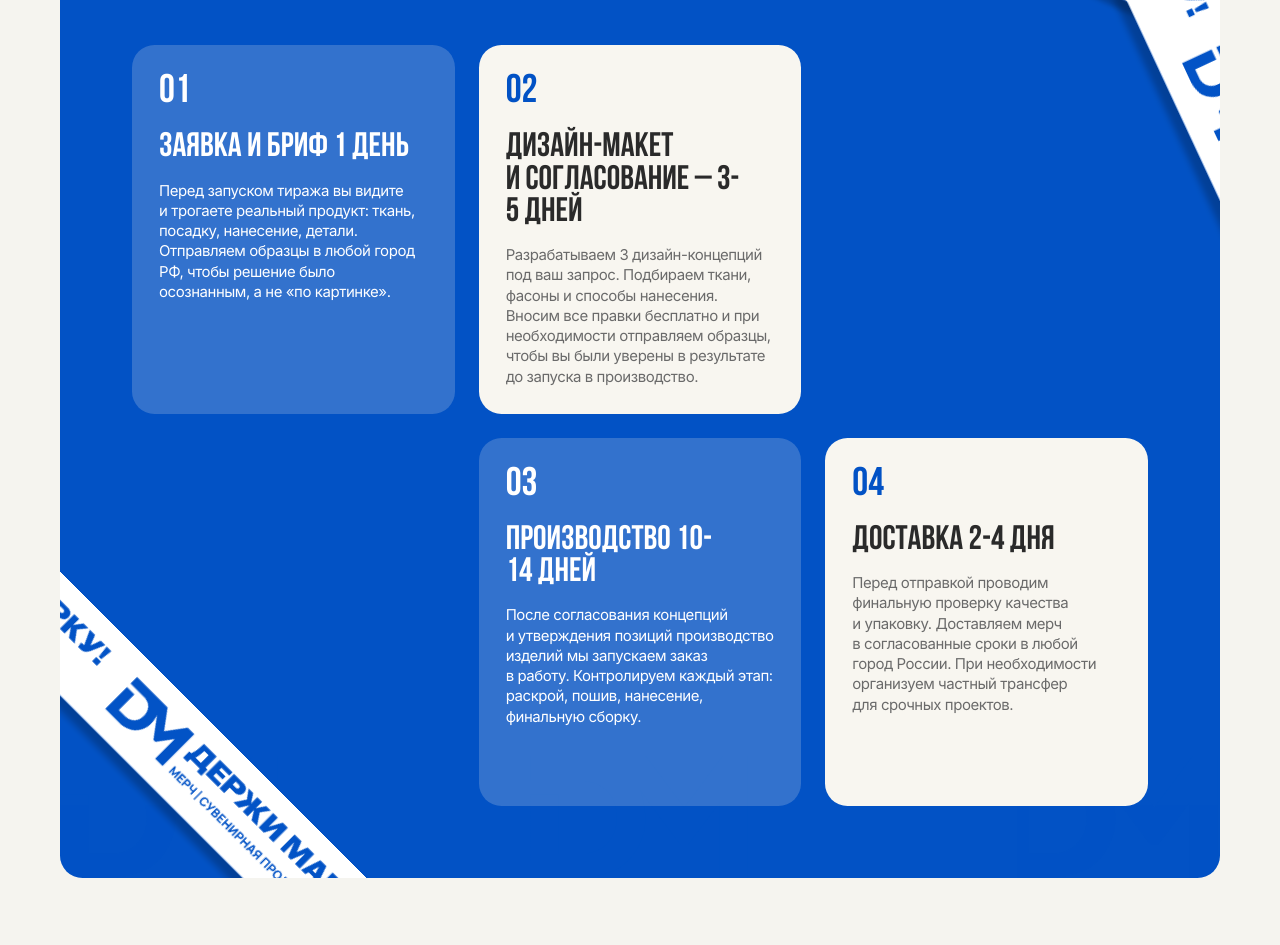
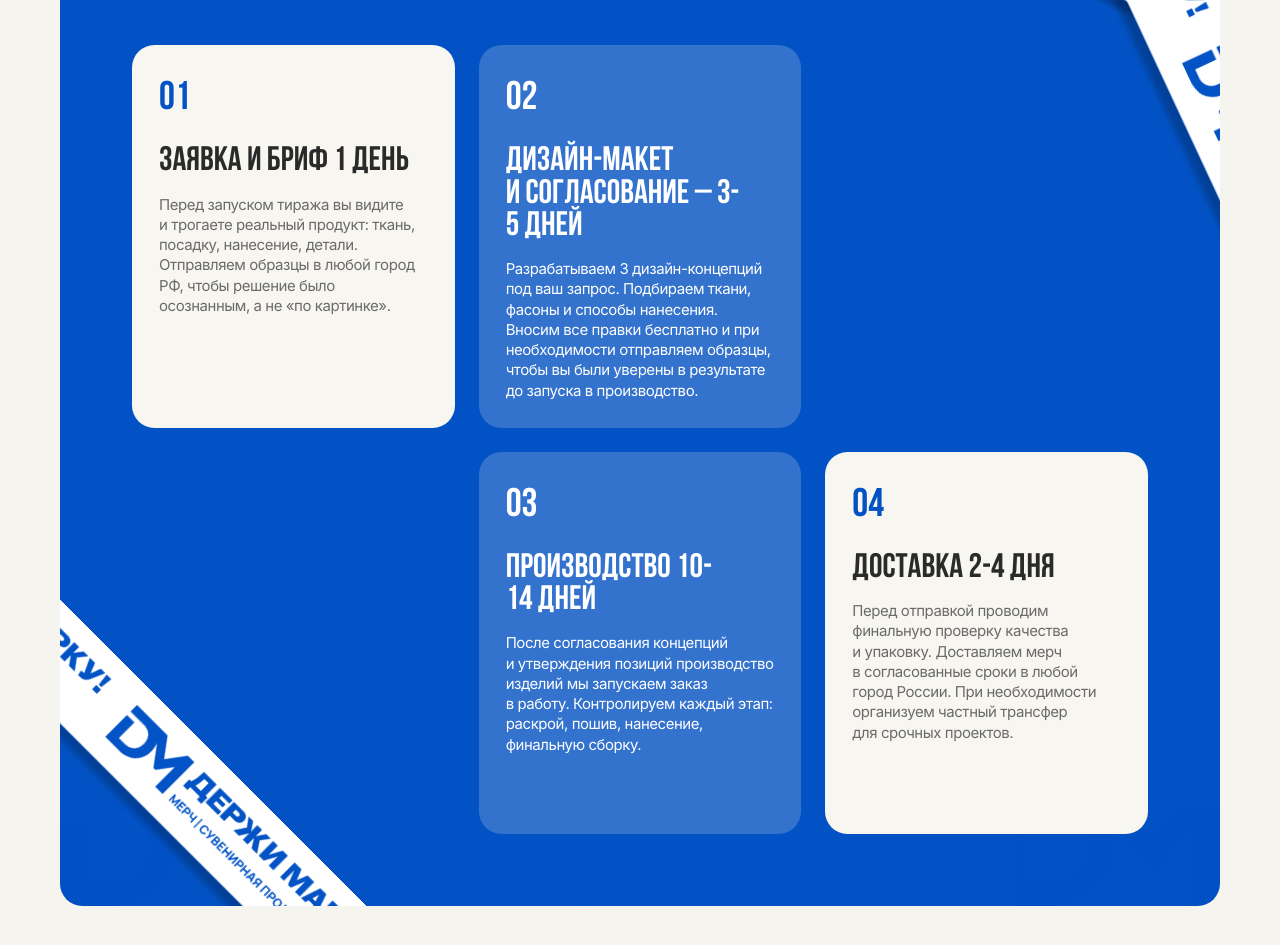
Before and after one commit to true-lnz/dm-merch-ru, a Next.js app: page / in a window 1280 px wide. Shown: the part 10880-11825 px from the top of the page. Built offline with nearby package versions, Linux system fonts and the light colour scheme.

Commit message:
Добавил блок этапов в Каталоге

```diff
--- /dev/null
+++ b/src/shared/config/work-stages/index.ts
@@ -0,0 +1 @@
+export { WORK_STAGES, type WorkStageItem } from "./work-stages";
--- /dev/null
+++ b/src/shared/config/work-stages/work-stages.ts
@@ -0,0 +1,32 @@
+export type WorkStageItem = {
+  number: string;
+  title: string;
+  description: string;
+};
+
+export const WORK_STAGES = [
+  {
+    number: "01",
+    title: "Заявка и бриф\n1 день",
+    description:
+      "Перед запуском тиража вы видите и трогаете реальный продукт: ткань, посадку, нанесение, детали. Отправляем образцы в любой город РФ, чтобы решение было осознанным, а не «по картинке».",
+  },
+  {
+    number: "02",
+    title: "Дизайн-макет и согласование – 3-5 дней",
+    description:
+      "Разрабатываем 3 дизайн-концепций под ваш запрос. Подбираем ткани, фасоны и способы нанесения. Вносим все правки бесплатно и при необходимости отправляем образцы, чтобы вы были уверены в результате до запуска в производство.",
+  },
+  {
+    number: "03",
+    title: "Производство\n10-14 дней",
+    description:
+      "После согласования концепций и утверждения позиций производство изделий мы запускаем заказ в работу. Контролируем каждый этап: раскрой, пошив, нанесение, финальную сборку.",
+  },
+  {
+    number: "04",
+    title: "доставка\n2-4 дня",
+    description:
+      "Перед отправкой проводим финальную проверку качества и упаковку. Доставляем мерч в согласованные сроки в любой город России. При необходимости организуем частный трансфер для срочных проектов.",
+  },
+] satisfies WorkStageItem[];
--- /dev/null
+++ b/src/shared/lib/work-stage-tone.ts
@@ -0,0 +1,7 @@
+export function isLightWorkStageCard(index: number, columns: number) {
+  const safeColumns = Math.max(1, columns);
+  const row = Math.floor(index / safeColumns);
+  const col = index % safeColumns;
+
+  return (row + col) % 2 === 0;
+}
--- /dev/null
+++ b/src/shared/ui/work-stage-card/index.ts
@@ -0,0 +1 @@
+export { WorkStageCard } from "./work-stage-card";
--- /dev/null
+++ b/src/shared/ui/work-stage-card/work-stage-card.tsx
@@ -0,0 +1,26 @@
+import { type WorkStageItem } from "@/shared/config/work-stages";
+import { cn } from "@/shared/lib/cn";
+
+type WorkStageCardProps = {
+  stage: WorkStageItem;
+  className?: string;
+  numberClassName?: string;
+  titleClassName?: string;
+  descriptionClassName?: string;
+};
+
+export function WorkStageCard({
+  stage,
+  className,
+  numberClassName,
+  titleClassName,
+  descriptionClassName,
+}: WorkStageCardProps) {
+  return (
+    <article className={className}>
+      <p className={cn("font-heading leading-none uppercase", numberClassName)}>{stage.number}</p>
+      <h3 className={cn("font-heading uppercase", titleClassName)}>{stage.title}</h3>
+      <p className={descriptionClassName}>{stage.description}</p>
+    </article>
+  );
+}
--- a/src/views/catalog/ui/catalog-page.tsx
+++ b/src/views/catalog/ui/catalog-page.tsx
@@ -3,6 +3,7 @@ import { WidowFix } from "@/shared/ui/widow-fix";
 import { CatalogCases } from "@/widgets/catalog-cases";
 import { CatalogHero } from "@/widgets/catalog-hero";
 import { CatalogProducts } from "@/widgets/catalog-products";
+import { CatalogWorkStages } from "@/widgets/catalog-work-stages";
 import { FaqSection } from "@/widgets/faq-section";
 
 export function CatalogPage() {
@@ -12,6 +13,7 @@ export function CatalogPage() {
       <CatalogHero />
       <CatalogProducts />
       <CatalogCases />
+      <CatalogWorkStages />
       <FaqSection />
       <RequestCta />
     </>
--- /dev/null
+++ b/src/widgets/catalog-work-stages/catalog-work-stages.tsx
@@ -0,0 +1,69 @@
+import { WORK_STAGES } from "@/shared/config/work-stages";
+import { cn } from "@/shared/lib/cn";
+import { isLightWorkStageCard } from "@/shared/lib/work-stage-tone";
+import { PageSubheading } from "@/shared/ui/page-subheading";
+import { RequestForm } from "@/shared/ui/request-form";
+import { WorkStageCard } from "@/shared/ui/work-stage-card";
+import Image from "next/image";
+
+const CATALOG_STAGES_TITLE = "от разработки\nдизайна до отправки";
+
+export function CatalogWorkStages() {
+  return (
+    <section className="my-[63px] md:my-[72px] xl:my-[90px]">
+      <div className="relative -mx-[var(--layout-side-padding)] overflow-hidden rounded-none bg-[var(--accent)] px-[26px] py-[28px] text-white sm:-mx-0 sm:rounded-[18px] md:rounded-[22.5px] md:px-[38px] md:py-[44px] xl:px-[80px] xl:py-[72px]">
+        <Image
+          src="/catalog/img_card_catalog_cover.svg"
+          alt=""
+          aria-hidden="true"
+          fill
+          sizes="100vw"
+          className="pointer-events-none select-none object-cover object-[68%_35%] opacity-95"
+        />
+
+        <div className="relative z-10">
+          <PageSubheading title={CATALOG_STAGES_TITLE} titleClassName="text-white" />
+
+          <div className="mt-7 grid gap-4 lg:gap-5 xl:mt-[74px] xl:grid-cols-[minmax(0,1fr)_484px] xl:items-stretch xl:gap-9">
+            <div className="grid gap-4 md:grid-cols-2 md:gap-5">
+              {WORK_STAGES.map((stage, index) => {
+                const isLightOnMobile = isLightWorkStageCard(index, 1);
+                const isLightOnDesktop = isLightWorkStageCard(index, 2);
+
+                return (
+                  <WorkStageCard
+                    key={stage.number}
+                    stage={stage}
+                    className={cn(
+                      "min-h-[210px] rounded-[18px] p-[18px] md:min-h-[320px] md:p-[27px]",
+                      isLightOnMobile ? "bg-[#F5F4EF] text-[var(--heading)]" : "bg-[rgba(248,246,240,0.2)] text-white",
+                      isLightOnDesktop ? "md:bg-[#F5F4EF] md:text-[var(--heading)]" : "md:bg-[rgba(248,246,240,0.2)] md:text-white",
+                    )}
+                    numberClassName={cn(
+                      "text-3xl md:text-5xl",
+                      isLightOnMobile ? "text-[var(--accent)]" : "text-white",
+                      isLightOnDesktop ? "md:text-[var(--accent)]" : "md:text-white",
+                    )}
+                    titleClassName="whitespace-pre-line mt-4 text-3xl leading-[0.94] md:mt-5 xl:text-5xl"
+                    descriptionClassName={cn(
+                      "mt-4 text-xs leading-[1.3] tracking-[-0.04em] md:text-base",
+                      isLightOnMobile ? "text-[#404040]" : "text-[rgba(255,255,255,0.92)]",
+                      isLightOnDesktop ? "md:text-[#404040]" : "md:text-[rgba(255,255,255,0.92)]",
+                    )}
+                  />
+                );
+              })}
+            </div>
+
+            <aside className="rounded-[18px] bg-[#F5F4EF] p-[18px] text-[var(--heading)] md:p-[27px]">
+              <h3 className="font-heading whitespace-pre-line text-3xl leading-[0.94] uppercase tracking-[0.015em] md:text-5xl">
+                {"Опишите нам свою\nидею, а мы поможем\nеё реализовать"}
+              </h3>
+              <RequestForm formClassName="mt-6 md:mt-8" privacyCheckboxId="catalog-work-stages-privacy" submitClassName="h-[52px]" />
+            </aside>
+          </div>
+        </div>
+      </div>
+    </section>
+  );
+}
--- /dev/null
+++ b/src/widgets/catalog-work-stages/index.ts
@@ -0,0 +1 @@
+export { CatalogWorkStages } from "./catalog-work-stages";
--- a/src/widgets/home-work-stages/home-work-stages.tsx
+++ b/src/widgets/home-work-stages/home-work-stages.tsx
@@ -2,7 +2,11 @@
 
 import Image from "next/image";
 import { useEffect, useRef, useState } from "react";
+import { WORK_STAGES } from "@/shared/config/work-stages";
+import { cn } from "@/shared/lib/cn";
+import { isLightWorkStageCard } from "@/shared/lib/work-stage-tone";
 import { PageSubheading } from "../../shared/ui/page-subheading";
+import { WorkStageCard } from "@/shared/ui/work-stage-card";
 
 export function HomeWorkStages() {
   const [tapeShiftX, setTapeShiftX] = useState(0);
@@ -98,41 +102,42 @@ export function HomeWorkStages() {
           />
 
           <div className="mt-8 grid grid-cols-1 gap-4 md:grid-cols-2 xl:mt-[82px] xl:grid-cols-3 xl:grid-rows-2 xl:gap-6">
-            <article className="rounded-[18px] md:rounded-[22.5px] bg-[rgba(248,246,240,0.2)] p-[18px] text-white md:p-[27px] xl:col-start-1 xl:row-start-1">
-              <p className="font-heading text-[32px] leading-none uppercase text-white md:text-[40px]">01</p>
-              <h3 className="mt-5 font-heading text-[28px] leading-[0.95] uppercase md:text-[34px]">Заявка и бриф 1 день</h3>
-              <p className="mt-4 text-[15px] leading-[1.35] tracking-[-0.03em] text-white">
-                Перед запуском тиража вы видите и трогаете реальный продукт: ткань, посадку, нанесение, детали. Отправляем образцы в любой город РФ,
-                чтобы решение было осознанным, а не «по картинке».
-              </p>
-            </article>
+            {WORK_STAGES.map((stage, index) => {
+              const isLightOnMobile = isLightWorkStageCard(index, 1);
+              const isLightOnDesktop = isLightWorkStageCard(index, 2);
+              const layoutClassName =
+                index === 0
+                  ? "xl:col-start-1 xl:row-start-1"
+                  : index === 1
+                    ? "xl:col-start-2 xl:row-start-1"
+                    : index === 2
+                      ? "xl:col-start-2 xl:row-start-2"
+                      : "xl:col-start-3 xl:row-start-2";
 
-            <article className="rounded-[18px] md:rounded-[22.5px] bg-[#F8F6F0] p-[18px] text-[var(--heading)] md:p-[27px] xl:col-start-2 xl:row-start-1">
-              <p className="font-heading text-[32px] leading-none uppercase text-[var(--accent)] md:text-[40px]">02</p>
-              <h3 className="mt-5 font-heading text-[28px] leading-[0.95] uppercase md:text-[34px]">Дизайн-макет и согласование – 3-5 дней</h3>
-              <p className="mt-4 text-[15px] leading-[1.35] tracking-[-0.03em] text-[var(--text-muted)]">
-                Разрабатываем 3 дизайн-концепций под ваш запрос. Подбираем ткани, фасоны и способы нанесения. Вносим все правки бесплатно и при
-                необходимости отправляем образцы, чтобы вы были уверены в результате до запуска в производство.
-              </p>
-            </article>
-
-            <article className="rounded-[18px] md:rounded-[22.5px] bg-[rgba(248,246,240,0.2)] p-[18px] text-white md:p-[27px] xl:col-start-2 xl:row-start-2">
-              <p className="font-heading text-[32px] leading-none uppercase text-white md:text-[40px]">03</p>
-              <h3 className="mt-5 font-heading text-[28px] leading-[0.95] uppercase md:text-[34px]">Производство 10-14 дней</h3>
-              <p className="mt-4 text-[15px] leading-[1.35] tracking-[-0.03em] text-white">
-                После согласования концепций и утверждения позиций производство изделий мы запускаем заказ в работу. Контролируем каждый этап:
-                раскрой, пошив, нанесение, финальную сборку.
-              </p>
-            </article>
-
-            <article className="rounded-[18px] md:rounded-[22.5px] bg-[#F8F6F0] p-[18px] text-[var(--heading)] md:p-[27px] xl:col-start-3 xl:row-start-2">
-              <p className="font-heading text-[32px] leading-none uppercase text-[var(--accent)] md:text-[40px]">04</p>
-              <h3 className="mt-5 font-heading text-[28px] leading-[0.95] uppercase md:text-[34px]">доставка 2-4 дня</h3>
-              <p className="mt-4 text-[15px] leading-[1.35] tracking-[-0.03em] text-[var(--text-muted)]">
-                Перед отправкой проводим финальную проверку качества и упаковку. Доставляем мерч в согласованные сроки в любой город России. При
-                необходимости организуем частный трансфер для срочных проектов.
-              </p>
-            </article>
+              return (
+                <WorkStageCard
+                  key={stage.number}
+                  stage={stage}
+                  className={cn(
+                    "rounded-[18px] p-[18px] md:rounded-[22.5px] md:p-[27px]",
+                    layoutClassName,
+                    isLightOnMobile ? "bg-[#F8F6F0] text-[var(--heading)]" : "bg-[rgba(248,246,240,0.2)] text-white",
+                    isLightOnDesktop ? "md:bg-[#F8F6F0] md:text-[var(--heading)]" : "md:bg-[rgba(248,246,240,0.2)] md:text-white",
+                  )}
+                  numberClassName={cn(
+                    "text-[32px] md:text-[40px]",
+                    isLightOnMobile ? "text-[var(--accent)]" : "text-white",
+                    isLightOnDesktop ? "md:text-[var(--accent)]" : "md:text-white",
+                  )}
+                  titleClassName="mt-5 text-[28px] leading-[0.95] md:text-[34px]"
+                  descriptionClassName={cn(
+                    "mt-4 text-[15px] leading-[1.35] tracking-[-0.03em]",
+                    isLightOnMobile ? "text-[var(--text-muted)]" : "text-white",
+                    isLightOnDesktop ? "md:text-[var(--text-muted)]" : "md:text-white",
+                  )}
+                />
+              );
+            })}
           </div>
         </div>
       </div>
```
